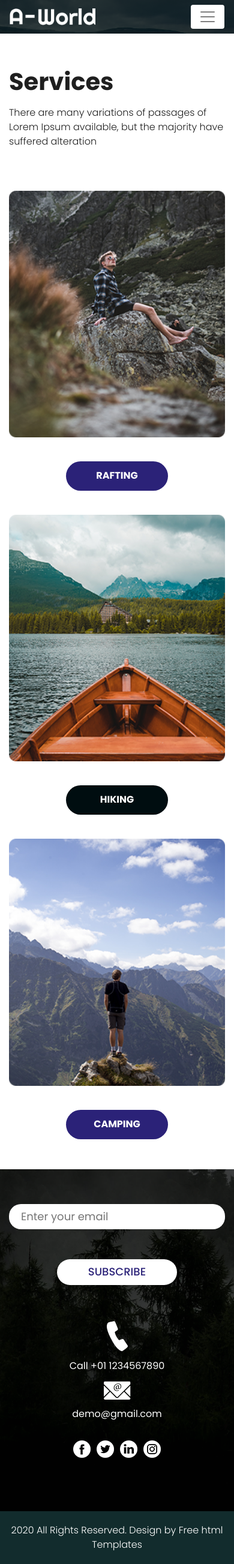
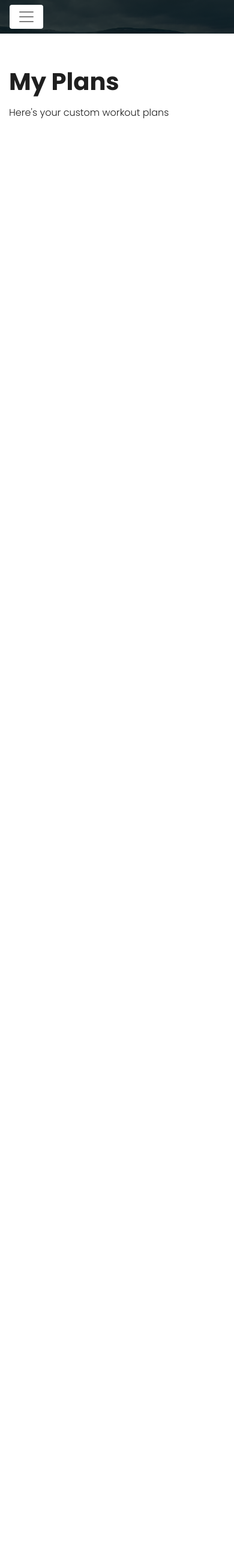
Before and after one commit to milkman9999/jamhaxors1, a Flask app: template templates/services.html in a window 390 px wide. Shown: the whole page at 60% size. After the commit the page ends 198 px from the top, so only its background shows below. Run offline with Flask 3, Linux system fonts and the light colour scheme; the template is opened without the code that fills it, so the values that code supplies are empty; some libraries are stand-ins or nearby versions.

Commit message:
commenting stuff

```diff
--- a/templates/blog.html
+++ b/templates/blog.html
@@ -1,3 +1,4 @@
+<!--THIS IS THE MY PROGRESS SECTION-->
 <!DOCTYPE html>
 <html lang="en">
    <head>
--- a/templates/contact.html
+++ b/templates/contact.html
@@ -1,3 +1,4 @@
+<!--THIS ONE IS NOT EVER USED!!-->
 <!DOCTYPE html>
 <html lang="en">
    <head>
--- a/templates/index.html
+++ b/templates/index.html
@@ -1,3 +1,4 @@
+<!--THIS IS THE HOME SECTION-->
 <!DOCTYPE html>
 <html lang="en">
    <head>
--- a/templates/services.html
+++ b/templates/services.html
@@ -1,3 +1,4 @@
+<!--THIS IS THE MYPLANS SECTION-->
 <!DOCTYPE html>
 <html lang="en">
    <head>
@@ -38,7 +39,6 @@
          <div class="header_main">
             <div class="mobile_menu">
                <nav class="navbar navbar-expand-lg navbar-light bg-light">
-                  <div class="logo_mobile"><a href="index.html"><img src="images/logo.png"></a></div>
                   <button class="navbar-toggler" type="button" data-toggle="collapse" data-target="#navbarNav" aria-controls="navbarNav" aria-expanded="false" aria-label="Toggle navigation">
                   <span class="navbar-toggler-icon"></span>
                   </button>
@@ -64,7 +64,6 @@
                </nav>
             </div>
             <div class="container-fluid">
-               <div class="logo"><a href="index.html"><img src="images/logo.png"></a></div>
                <div class="menu_main">
                   <ul>
                      <li class="active"><a href="index.html">Home</a></li>
@@ -81,58 +80,17 @@
       <!-- services section start -->
       <div class="services_section layout_padding">
          <div class="container">
-            <h1 class="services_taital">Services </h1>
-            <p class="services_text">There are many variations of passages of Lorem Ipsum available, but the majority have suffered alteration</p>
+            <h1 class="services_taital">My Plans </h1>
+            <p class="services_text">Here's your custom workout plans</p>
             <div class="services_section_2">
                <div class="row">
-                  <div class="col-md-4">
-                     <div><img src="images/img-1.png" class="services_img"></div>
-                     <div class="btn_main"><a href="#">Rafting</a></div>
-                  </div>
-                  <div class="col-md-4">
-                     <div><img src="images/img-2.png" class="services_img"></div>
-                     <div class="btn_main active"><a href="#">Hiking</a></div>
-                  </div>
-                  <div class="col-md-4">
-                     <div><img src="images/img-3.png" class="services_img"></div>
-                     <div class="btn_main"><a href="#">Camping</a></div>
                   </div>
                </div>
             </div>
          </div>
       </div>
       <!-- services section end -->
-      <!-- footer section start -->
-      <div class="footer_section layout_padding">
-         <div class="container">
-            <div class="input_btn_main">
-               <input type="text" class="mail_text" placeholder="Enter your email" name="Enter your email">
-               <div class="subscribe_bt"><a href="#">Subscribe</a></div>
-            </div>
-            <div class="location_main">
-               <div class="call_text"><img src="images/call-icon.png"></div>
-               <div class="call_text"><a href="#">Call +01 1234567890</a></div>
-               <div class="call_text"><img src="images/mail-icon.png"></div>
-               <div class="call_text"><a href="#">demo@gmail.com</a></div>
-            </div>
-            <div class="social_icon">
-               <ul>
-                  <li><a href="#"><img src="images/fb-icon.png"></a></li>
-                  <li><a href="#"><img src="images/twitter-icon.png"></a></li>
-                  <li><a href="#"><img src="images/linkedin-icon.png"></a></li>
-                  <li><a href="#"><img src="images/instagram-icon.png"></a></li>
-               </ul>
-            </div>
-         </div>
-      </div>
-      <!-- footer section end -->
-      <!-- copyright section start -->
-      <div class="copyright_section">
-         <div class="container">
-            <p class="copyright_text">2020 All Rights Reserved. Design by <a href="https://html.design">Free html  Templates</a></p>
-         </div>
-      </div>
-      <!-- copyright section end -->
+
       <!-- Javascript files-->
       <script src="js/jquery.min.js"></script>
       <script src="js/popper.min.js"></script>
```
Also changed, not shown: templates/about.html (+3 -4 lines).
